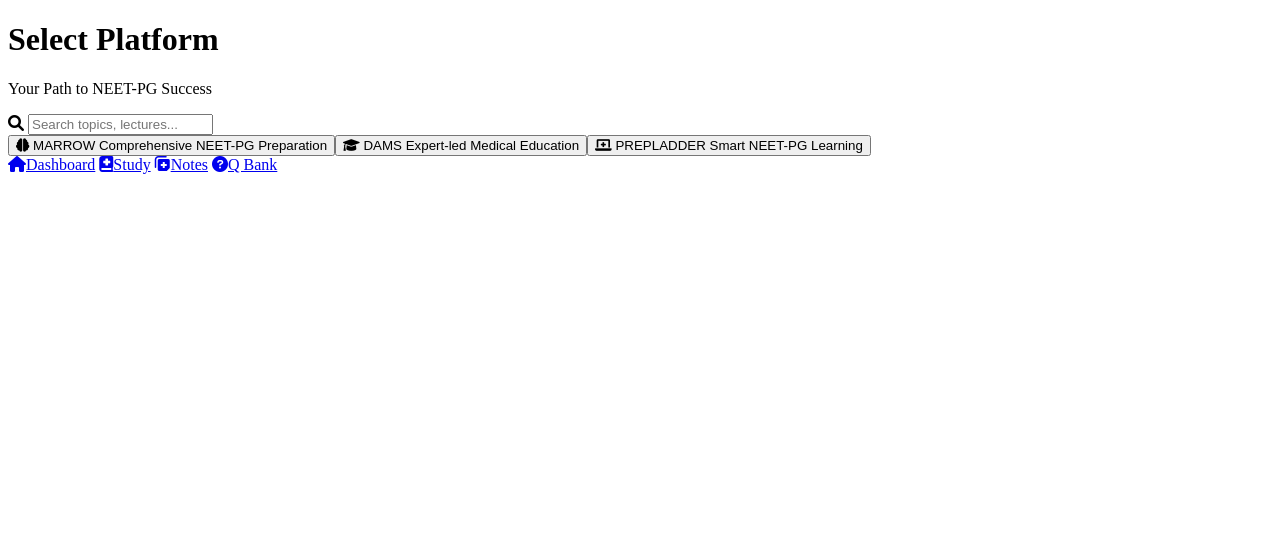
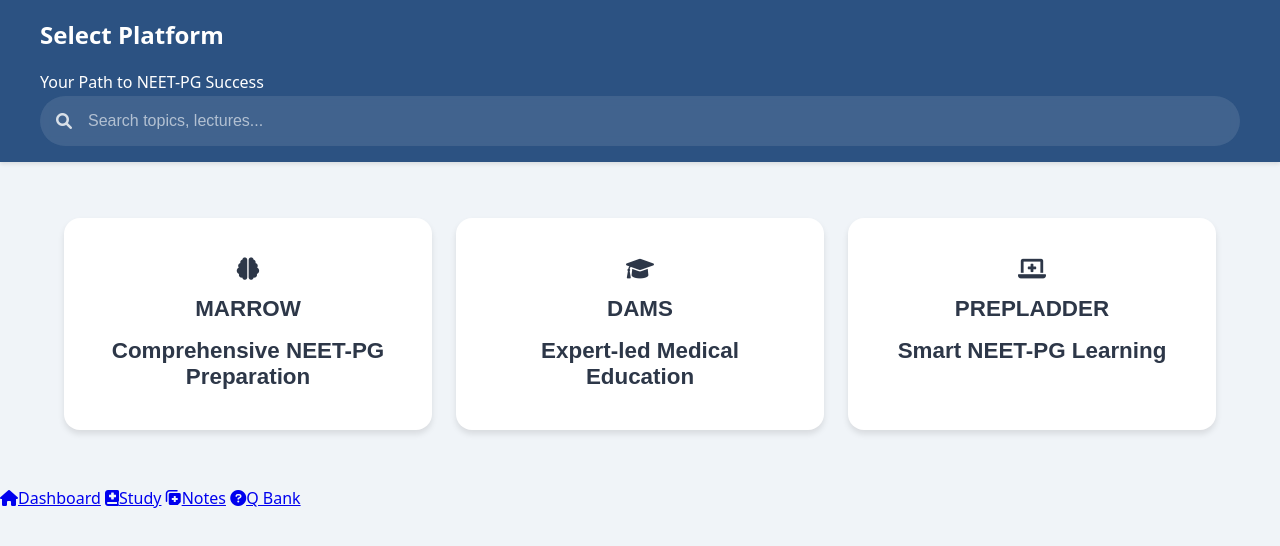
Before and after one commit to tk22kalal2/web-app3, a website with bundled scripts: page index.html in a window 1280 px wide. Built offline with nearby package versions, Linux system fonts and the light colour scheme.

Commit message:
Update styles.css

```diff
--- a/styles.css
+++ b/styles.css
@@ -1,3 +1,113 @@
+* {
+  box-sizing: border-box;
+  margin: 0;
+  padding: 0;
+}
+
+body {
+  font-family: system-ui, sans-serif;
+  line-height: 1.6;
+  background-color: #f0f4f8;
+  padding-bottom: 60px;
+}
+
+header {
+  background-color: #2c5282;
+  padding: 1rem;
+  position: sticky;
+  top: 0;
+  z-index: 100;
+  box-shadow: 0 2px 4px rgba(0, 0, 0, 0.1);
+  color: white;
+}
+
+.header-content {
+  max-width: 1200px;
+  margin: 0 auto;
+}
+
+.back-button {
+  background: none;
+  border: none;
+  color: white;
+  font-size: 1.2rem;
+  cursor: pointer;
+  padding: 0.5rem;
+  display: none;
+  margin-bottom: 1rem;
+}
+
+#pageTitle {
+  font-size: 1.5rem;
+  margin-bottom: 1rem;
+  font-weight: 600;
+}
+
+.search-bar {
+  background: rgba(255, 255, 255, 0.1);
+  border-radius: 25px;
+  padding: 0.5rem 1rem;
+  display: flex;
+  align-items: center;
+  backdrop-filter: blur(5px);
+}
+
+.search-bar i {
+  color: rgba(255, 255, 255, 0.8);
+  margin-right: 0.5rem;
+}
+
+.search-bar input {
+  background: none;
+  border: none;
+  outline: none;
+  width: 100%;
+  font-size: 1rem;
+  padding: 0.5rem;
+  color: white;
+}
+
+.search-bar input::placeholder {
+  color: rgba(255, 255, 255, 0.6);
+}
+
+main {
+  padding: 1.5rem;
+  max-width: 1200px;
+  margin: 0 auto;
+}
+
+.platform-selector {
+  display: grid;
+  grid-template-columns: repeat(auto-fit, minmax(280px, 1fr));
+  gap: 1.5rem;
+  margin: 2rem 0;
+}
+
+.platform-selector button {
+  padding: 2.5rem;
+  border: none;
+  border-radius: 16px;
+  background: white;
+  color: #2d3748;
+  cursor: pointer;
+  transition: all 0.3s;
+  font-size: 1.4rem;
+  font-weight: 600;
+  box-shadow: 0 4px 6px rgba(0, 0, 0, 0.1);
+  display: flex;
+  flex-direction: column;
+  align-items: center;
+  gap: 1rem;
+}
+
+.platform-selector button:hover {
+  transform: translateY(-5px);
+  box-shadow: 0 8px 15px rgba(0, 0, 0, 0.15);
+  background: #2c5282;
+  color: white;
+}
+
 .subject-list {
   display: grid;
   grid-template-columns: repeat(auto-fill, minmax(200px, 1fr));
```
